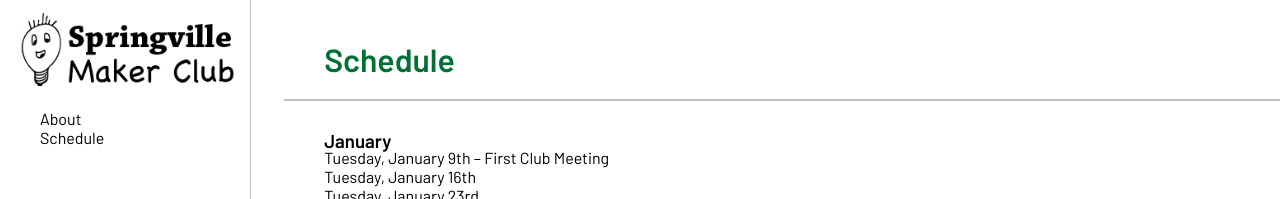
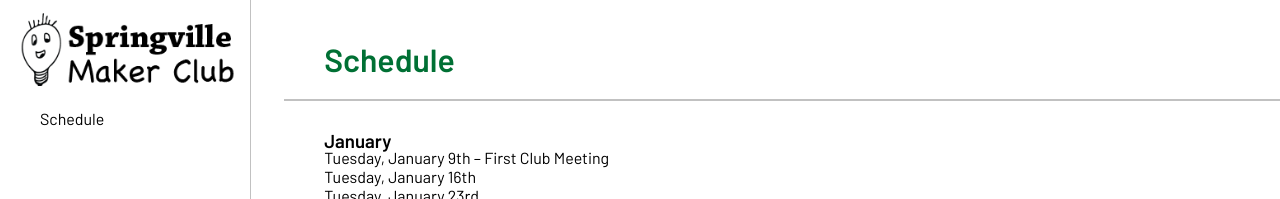
Before and after one commit to kaseymccormick/maker_club, a plain HTML site: page index.html in a window 1280 px wide. Shown: the top 199 px of the page. Drawn offline with Linux system fonts and the light colour scheme.

Commit message:
removing about

```diff
--- a/index.html
+++ b/index.html
@@ -7,7 +7,7 @@
 <div class="navigation col-1-4">
 <img src="springvilleMakerClub_logo-tighter.png" height="80px">
 <ul class="no-list-style">
-  <li>About</li>
+  <!-- <li>About</li> -->
   <li>Schedule</li>
 </ul>
 </div>
```
